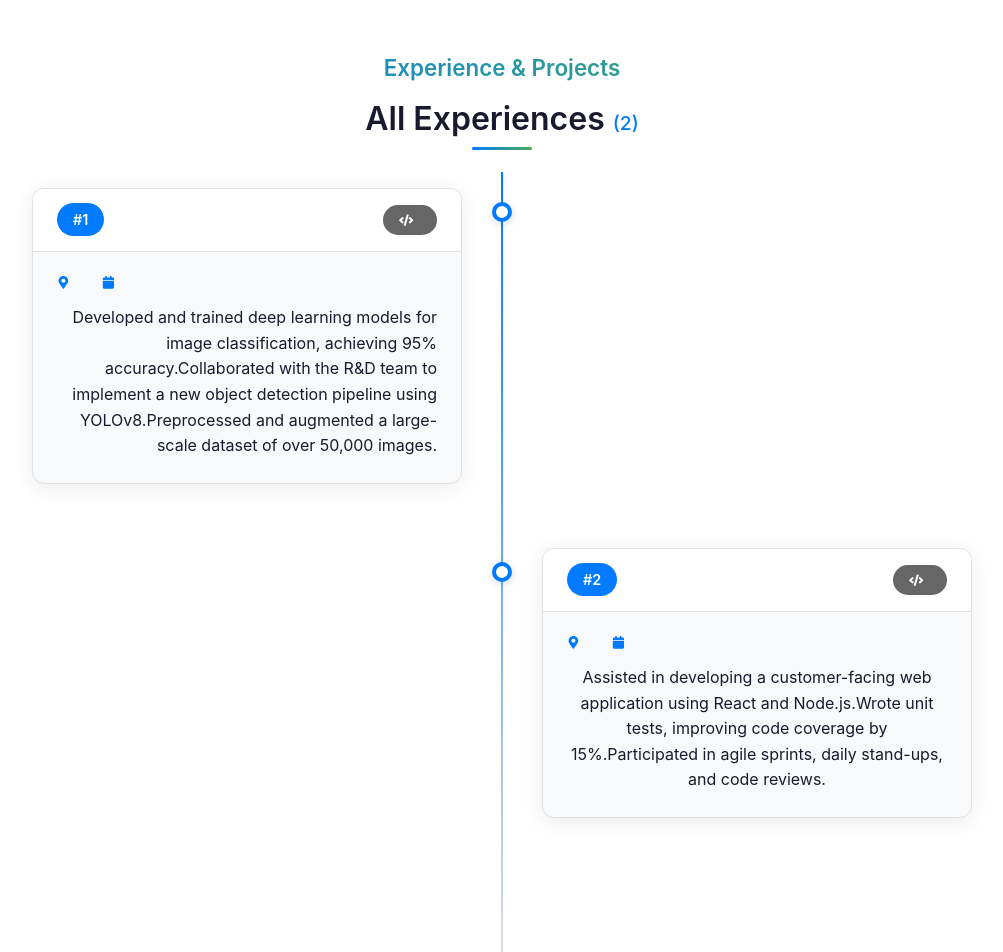
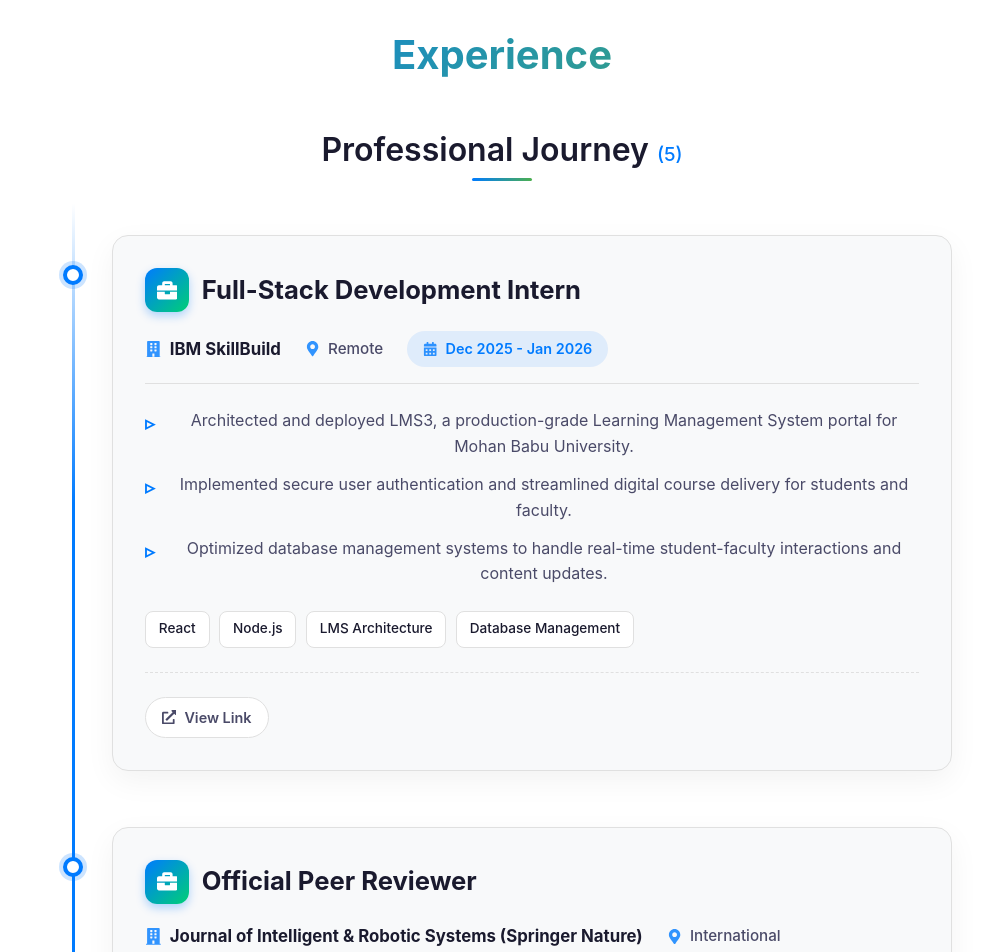
Before and after one commit to Shanmuk4622/my-Portfolio, a React (Vite) app: page /experience in a window 1280 px wide. Shown: the part 140-1092 px from the top of the page, without its empty margins (138-1141 px from the left). Built offline with nearby package versions, Linux system fonts and the light colour scheme.

Commit message:
Experience section section update

```diff
--- a/src/components/ExperienceTimeline.css
+++ b/src/components/ExperienceTimeline.css
@@ -1,126 +1,118 @@
+/* src/components/ExperienceTimeline.css */
 .experience-timeline {
   position: relative;
+  max-width: 900px;
   margin: 0 auto;
-  max-width: 1200px;
-  min-height: 100vh;
-  overflow: visible;
+  padding: 2rem 0;
 }
 
 .experience-timeline::before {
   content: '';
   position: absolute;
-  left: 50%;
   top: 0;
   bottom: 0;
-  width: 2px;
-  background: linear-gradient(to bottom, var(--primary-color), var(--border-color));
-  transform: translateX(-50%);
+  left: 20px;
+  width: 3px;
+  background: linear-gradient(to bottom, transparent, var(--primary-color) 10%, var(--primary-color) 90%, transparent);
+  border-radius: 4px;
 }
 
 .experience-item {
-  padding: 1rem 2rem;
   position: relative;
-  width: 50%;
-  margin-bottom: 2rem;
+  margin-bottom: 3.5rem;
+  padding-left: 60px;
 }
 
-.experience-item::after {
+.experience-item::before {
   content: '';
   position: absolute;
+  left: 11px;
+  top: 30px;
   width: 20px;
   height: 20px;
+  background: var(--bg-color);
+  border: 4px solid var(--primary-color);
   border-radius: 50%;
-  background-color: var(--bg-color);
-  border: 4px solid var(--primary-color);
-  top: 30px;
-  z-index: 2;
-  box-shadow: 0 2px 8px rgba(0,0,0,0.15);
+  z-index: 1;
+  box-shadow: 0 0 0 4px rgba(var(--primary-color-rgb, 0, 123, 255), 0.2);
+  transition: all 0.3s ease;
 }
 
-.experience-item:nth-child(odd) {
-  left: 0;
-  padding-right: 40px;
-  text-align: right;
+.experience-item:hover::before {
+  background: var(--primary-color);
+  transform: scale(1.2);
+  box-shadow: 0 0 15px var(--primary-color);
 }
 
-.experience-item:nth-child(even) {
-  left: 50%;
-  padding-left: 40px;
-}
-
-.experience-item:nth-child(odd)::after {
-  right: -10px;
-}
-
-.experience-item:nth-child(even)::after {
-  left: -10px;
-}
-
-.experience-content {
-  padding: 0;
-  background: transparent;
-  border-radius: 0;
-  box-shadow: none;
-}
-
-/* Experience Card Styling */
 .experience-card {
   background: var(--bg-secondary-color);
-  border-radius: 12px;
-  box-shadow: var(--card-shadow);
-  overflow: hidden;
+  border-radius: 16px;
+  padding: 2rem;
+  box-shadow: 0 10px 30px rgba(0, 0, 0, 0.05);
+  border: 1px solid var(--border-color);
   transition: transform 0.3s ease, box-shadow 0.3s ease;
-  border: 1px solid var(--border-color);
+  position: relative;
 }
 
 .experience-card:hover {
   transform: translateY(-5px);
-  box-shadow: 0 8px 30px rgba(0,0,0,0.2);
+  box-shadow: 0 15px 35px rgba(0, 0, 0, 0.1);
   border-color: var(--primary-color);
+}
+
+body.dark .experience-card {
+  background: rgba(255, 255, 255, 0.03);
+  box-shadow: 0 10px 30px rgba(0, 0, 0, 0.2);
+  border-color: rgba(255, 255, 255, 0.05);
 }
 
 .experience-header {
   display: flex;
   justify-content: space-between;
-  align-items: center;
-  padding: 1rem 1.5rem;
-  background: var(--bg-color);
-  border-bottom: 1px solid var(--border-color);
+  align-items: flex-start;
+  margin-bottom: 1.2rem;
+  flex-wrap: wrap;
+  gap: 1rem;
 }
 
-.experience-id .id-badge {
-  background: var(--primary-color);
-  color: white;
-  padding: 0.5rem 1rem;
-  border-radius: 20px;
-  font-weight: 600;
-  font-size: 0.9rem;
+.experience-role {
+  display: flex;
+  align-items: center;
+  gap: 0.8rem;
 }
 
-.experience-category {
+.role-icon {
+  background: linear-gradient(135deg, var(--primary-color), #00cf76);
+  color: white;
+  width: 44px;
+  height: 44px;
   display: flex;
   align-items: center;
-  gap: 0.5rem;
-  color: white;
-  padding: 0.5rem 1rem;
-  border-radius: 20px;
-  font-size: 0.9rem;
-  font-weight: 500;
+  justify-content: center;
+  border-radius: 12px;
+  font-size: 1.3rem;
+  box-shadow: 0 4px 10px rgba(0, 123, 255, 0.3);
 }
 
-.experience-title {
-  font-size: 1.4rem;
-  font-weight: 600;
+body.dark .role-icon {
+  background: linear-gradient(135deg, var(--primary-color), #00c6ff);
+}
+
+.role-title {
+  font-size: 1.6rem;
+  font-weight: 700;
   color: var(--text-primary-color);
-  margin: 1.5rem 1.5rem 1rem 1.5rem;
-  line-height: 1.3;
+  margin: 0;
+  line-height: 1.2;
 }
 
 .experience-meta {
   display: flex;
+  flex-wrap: wrap;
   gap: 1.5rem;
-  margin: 0 1.5rem 1rem 1.5rem;
-  flex-wrap: wrap;
+  margin-bottom: 1.5rem;
+  padding-bottom: 1rem;
+  border-bottom: 1px solid var(--border-color);
 }
 
 .meta-item {
@@ -128,185 +120,166 @@
   align-items: center;
   gap: 0.5rem;
   color: var(--text-secondary-color);
+  font-size: 0.95rem;
+  font-weight: 500;
+}
+
+.meta-item.org-name {
+  color: var(--text-primary-color);
+  font-weight: 700;
+  font-size: 1.05rem;
+}
+
+.meta-icon {
+  opacity: 0.8;
+  color: var(--primary-color);
+}
+
+.date-badge {
+  background: rgba(0, 123, 255, 0.1);
+  color: var(--primary-color);
+  padding: 0.4rem 1rem;
+  border-radius: 20px;
+  font-weight: 600;
   font-size: 0.9rem;
 }
 
-.meta-icon {
-  color: var(--primary-color);
-  font-size: 0.8rem;
+body.dark .date-badge {
+  background: rgba(0, 198, 255, 0.1);
 }
 
-.experience-description {
-  margin: 0 1.5rem 1.5rem 1.5rem;
+.experience-tasks {
+  list-style: none;
+  padding: 0;
+  margin: 0 0 1.5rem 0;
 }
 
-.experience-description p {
-  color: var(--text-primary-color);
+.experience-tasks li {
+  position: relative;
+  padding-left: 1.5rem;
+  margin-bottom: 0.8rem;
+  color: var(--text-secondary-color);
   line-height: 1.6;
-  margin: 0;
+  font-size: 1rem;
+}
+
+.experience-tasks li::before {
+  content: '▹';
+  position: absolute;
+  left: 0;
+  top: 0;
+  color: var(--primary-color);
+  font-weight: bold;
+  font-size: 1.2rem;
 }
 
 .experience-skills {
-  margin: 0 1.5rem 1.5rem 1.5rem;
-}
-
-.skills-header {
-  display: flex;
-  align-items: center;
-  gap: 0.5rem;
-  margin-bottom: 0.75rem;
-  color: var(--text-primary-color);
-  font-weight: 600;
-  font-size: 0.95rem;
-}
-
-.skills-icon {
-  color: var(--primary-color);
+  margin-bottom: 1.5rem;
 }
 
 .skills-list {
   display: flex;
   flex-wrap: wrap;
-  gap: 0.5rem;
+  gap: 0.6rem;
 }
 
 .skill-tag {
-  display: flex;
-  align-items: center;
-  gap: 0.25rem;
-  background: rgba(79, 209, 197, 0.15);
+  background: var(--bg-color);
+  border: 1px solid var(--border-color);
+  color: var(--text-primary-color);
+  padding: 0.4rem 0.8rem;
+  border-radius: 8px;
+  font-size: 0.85rem;
+  font-weight: 500;
+  transition: all 0.2s ease;
+}
+
+body.dark .skill-tag {
+  background: rgba(255, 255, 255, 0.02);
+  border-color: rgba(255, 255, 255, 0.1);
+}
+
+.skill-tag:hover {
+  border-color: var(--primary-color);
   color: var(--primary-color);
-  padding: 0.25rem 0.75rem;
-  border-radius: 15px;
-  font-size: 0.8rem;
-  font-weight: 500;
-  border: 1px solid rgba(79, 209, 197, 0.3);
+  transform: translateY(-2px);
 }
 
 .experience-links {
-  margin: 0 1.5rem 1.5rem 1.5rem;
-}
-
-.links-header {
-  display: flex;
-  align-items: center;
-  gap: 0.5rem;
-  margin-bottom: 0.75rem;
-  color: var(--text-primary-color);
-  font-weight: 600;
-  font-size: 0.95rem;
-}
-
-.links-icon {
-  color: var(--primary-color);
+  border-top: 1px dashed var(--border-color);
+  padding-top: 1.5rem;
 }
 
 .links-list {
   display: flex;
-  flex-direction: column;
-  gap: 0.5rem;
+  flex-wrap: wrap;
+  gap: 1rem;
 }
 
 .link-item {
   display: flex;
   align-items: center;
   gap: 0.5rem;
-  color: var(--primary-color);
+  color: var(--text-secondary-color);
   text-decoration: none;
-  padding: 0.5rem 0.75rem;
+  font-size: 0.9rem;
+  font-weight: 600;
   background: var(--bg-color);
+  padding: 0.5rem 1rem;
+  border-radius: 30px;
   border: 1px solid var(--border-color);
-  border-radius: 6px;
-  font-size: 0.85rem;
-  transition: all 0.2s ease;
+  transition: all 0.3s ease;
+}
+
+body.dark .link-item {
+  background: rgba(255, 255, 255, 0.05);
 }
 
 .link-item:hover {
   background: var(--primary-color);
   color: white;
   border-color: var(--primary-color);
-  text-decoration: none;
+  transform: translateY(-2px);
+  box-shadow: 0 4px 10px rgba(0, 123, 255, 0.2);
 }
 
-.experience-progress {
-  margin: 0 1.5rem 1.5rem 1.5rem;
+.experience-timeline-empty {
+  text-align: center;
+  padding: 4rem 2rem;
+  background: var(--bg-secondary-color);
+  border-radius: 16px;
+  color: var(--text-secondary-color);
+  font-size: 1.2rem;
+  border: 1px dashed var(--border-color);
 }
 
-.progress-header {
-  display: flex;
-  justify-content: space-between;
-  align-items: center;
-  margin-bottom: 0.5rem;
-  color: var(--text-primary-color);
-  font-weight: 600;
-  font-size: 0.95rem;
-}
-
-.progress-percentage {
-  color: var(--primary-color);
-  font-weight: 700;
-}
-
-.progress-bar {
-  width: 100%;
-  height: 8px;
-  background: var(--border-color);
-  border-radius: 4px;
-  overflow: hidden;
-}
-
-.progress-fill {
-  height: 100%;
-  background: linear-gradient(90deg, var(--primary-color), #4caf50);
-  border-radius: 4px;
-  transition: width 0.3s ease;
-}
-
-.experience-pics {
-  margin: 0 1.5rem 1.5rem 1.5rem;
-  text-align: center;
-}
-
-.pics-count {
-  color: var(--text-secondary-color);
-  font-size: 0.9rem;
-  font-style: italic;
-}
-
-@media (max-width: 900px) {
+@media (max-width: 768px) {
   .experience-timeline::before {
-    left: 20px;
-    transform: none;
+    left: 15px;
   }
 
   .experience-item {
-    width: 100%;
-    left: 0 !important;
-    padding: 1rem 0 1rem 50px;
-    text-align: left !important;
+    padding-left: 45px;
   }
 
-  .experience-item::after {
-    left: 10px !important;
-    right: auto !important;
+  .experience-item::before {
+    left: 6px;
   }
 
-  .experience-header {
-    flex-direction: column;
-    gap: 1rem;
-    align-items: flex-start;
+  .experience-card {
+    padding: 1.5rem;
+  }
+
+  .role-title {
+    font-size: 1.3rem;
   }
 
   .experience-meta {
     flex-direction: column;
-    gap: 0.5rem;
+    gap: 0.8rem;
   }
 
-  .skills-list {
-    justify-content: flex-start;
-  }
-
-  .experience-title {
-    font-size: 1.2rem;
+  .date-badge {
+    align-self: flex-start;
   }
 }
--- a/src/components/ExperienceTimeline.jsx
+++ b/src/components/ExperienceTimeline.jsx
@@ -1,41 +1,14 @@
 import React from 'react';
 import {
   FaBuilding,
-  FaTrophy,
-  FaUserGraduate,
-  FaCode,
-  FaFlask,
-  FaUsers,
-  FaCertificate,
-  FaGamepad,
-  FaLightbulb,
-  FaBook,
   FaCalendarAlt,
   FaExternalLinkAlt,
-  FaTag,
-  FaCalendar,
   FaMapMarkerAlt,
-  FaCogs
+  FaBriefcase
 } from 'react-icons/fa';
 import './ExperienceTimeline.css';
 
-const iconMap = {
-  'Internship': <FaBuilding />,
-  'Hackathon': <FaTrophy />,
-  'Leadership': <FaUserGraduate />,
-  'Project': <FaCode />,
-  'Research': <FaFlask />,
-  'Event': <FaUsers />,
-  'Achievement': <FaTrophy />,
-  'Membership': <FaCertificate />,
-  'Learning': <FaBook />,
-  'Idea': <FaLightbulb />,
-  'Job Simulation': <FaBuilding />,
-  'Conference Submission': <FaCalendarAlt />
-};
-
 const ExperienceTimeline = ({ experienceData }) => {
-  // Ensure we have valid data
   if (!experienceData || !Array.isArray(experienceData) || experienceData.length === 0) {
     return (
       <div className="experience-timeline-empty">
@@ -44,84 +17,52 @@ const ExperienceTimeline = ({ experienceData }) => {
     );
   }
 
-  // Sort by date, newest first, with fallback for invalid dates
-  // Use spread operator to avoid mutating the original array
-  const sortedData = [...experienceData].sort((a, b) => {
-    const dateA = new Date(a.date + '-01');
-    const dateB = new Date(b.date + '-01');
-
-    // Handle invalid dates
-    if (isNaN(dateA.getTime()) && isNaN(dateB.getTime())) return 0;
-    if (isNaN(dateA.getTime())) return 1;
-    if (isNaN(dateB.getTime())) return -1;
-
-    return dateB - dateA; // Newest first
-  });
-
-  const getCategoryColor = (category) => {
-    const colors = {
-      'Project': '#4CAF50',
-      'Hackathon': '#FF9800',
-      'Research': '#9C27B0',
-      'Event': '#2196F3',
-      'Achievement': '#FF5722',
-      'Membership': '#607D8B',
-      'Learning': '#795548',
-      'Idea': '#FFC107',
-      'Job Simulation': '#3F51B5',
-      'Conference Submission': '#E91E63'
-    };
-    return colors[category] || '#666';
-  };
-
   return (
     <div className="experience-timeline">
-      {sortedData.map((experience, idx) => (
-        <div className="experience-item" key={experience.id || idx}>
+      {experienceData.map((exp, idx) => (
+        <div className="experience-item" key={exp.id || idx}>
           <div className="experience-content">
             <div className="experience-card">
-              {/* Header with ID and Category */}
+              {/* Header with Title and Company */}
               <div className="experience-header">
-                <div className="experience-id">
-                  <span className="id-badge">#{experience.id}</span>
-                </div>
-                <div className="experience-category" style={{ backgroundColor: getCategoryColor(experience.category) }}>
-                  {iconMap[experience.category] || <FaCode />}
-                  <span>{experience.category}</span>
+                <div className="experience-role">
+                  <span className="role-icon"><FaBriefcase /></span>
+                  <h3 className="role-title">{exp.role}</h3>
                 </div>
               </div>
 
-              {/* Title */}
-              <h3 className="experience-title">{experience.title}</h3>
-
               {/* Organization and Date */}
               <div className="experience-meta">
+                <div className="meta-item org-name">
+                  <FaBuilding className="meta-icon" />
+                  <span>{exp.company}</span>
+                </div>
                 <div className="meta-item">
                   <FaMapMarkerAlt className="meta-icon" />
-                  <span>{experience.organization}</span>
+                  <span>{exp.location}</span>
                 </div>
-                <div className="meta-item">
-                  <FaCalendar className="meta-icon" />
-                  <span>{experience.date}</span>
+                <div className="meta-item date-badge">
+                  <FaCalendarAlt className="meta-icon" />
+                  <span>{exp.duration}</span>
                 </div>
               </div>
 
               {/* Description */}
               <div className="experience-description">
-                <p>{experience.description}</p>
+                <ul className="experience-tasks">
+                  {Array.isArray(exp.description)
+                    ? exp.description.map((task, i) => <li key={i}>{task}</li>)
+                    : <li>{exp.description}</li>
+                  }
+                </ul>
               </div>
 
               {/* Skills */}
-              {experience.skills && experience.skills.length > 0 && (
+              {exp.skills && exp.skills.length > 0 && (
                 <div className="experience-skills">
-                  <div className="skills-header">
-                    <FaCogs className="skills-icon" />
-                    <span>Skills & Technologies</span>
-                  </div>
                   <div className="skills-list">
-                    {experience.skills.map((skill, i) => (
+                    {exp.skills.map((skill, i) => (
                       <span key={i} className="skill-tag">
-                        <FaTag />
                         {skill}
                       </span>
                     ))}
@@ -130,14 +71,10 @@ const ExperienceTimeline = ({ experienceData }) => {
               )}
 
               {/* Links */}
-              {experience.links && experience.links.length > 0 && (
+              {exp.links && exp.links.length > 0 && (
                 <div className="experience-links">
-                  <div className="links-header">
-                    <FaExternalLinkAlt className="links-icon" />
-                    <span>Links & Resources</span>
-                  </div>
                   <div className="links-list">
-                    {experience.links.map((link, i) => (
+                    {exp.links.map((link, i) => (
                       <a
                         key={i}
                         href={link}
@@ -146,35 +83,13 @@ const ExperienceTimeline = ({ experienceData }) => {
                         className="link-item"
                       >
                         <FaExternalLinkAlt />
-                        {link.length > 50 ? link.substring(0, 50) + '...' : link}
+                        {link.includes('github') ? 'View Project' :
+                         link.includes('linkedin') ? 'View Post' :
+                         link.includes('orcid') ? 'View ORCID' :
+                         link.includes('ssrn') ? 'View Paper' : 'View Link'}
                       </a>
                     ))}
                   </div>
-                </div>
-              )}
-
-              {/* Progress */}
-              {experience.progress !== undefined && (
-                <div className="experience-progress">
-                  <div className="progress-header">
-                    <span>Progress</span>
-                    <span className="progress-percentage">{experience.progress}%</span>
-                  </div>
-                  <div className="progress-bar">
-                    <div
-                      className="progress-fill"
-                      style={{ width: `${experience.progress}%` }}
-                    ></div>
-                  </div>
-                </div>
-              )}
-
-              {/* Pictures count */}
-              {experience.pics && experience.pics.length > 0 && (
-                <div className="experience-pics">
-                  <span className="pics-count">
-                    📷 {experience.pics.length} image{experience.pics.length > 1 ? 's' : ''} available
-                  </span>
                 </div>
               )}
             </div>
--- /dev/null
+++ b/src/data/experience.json
@@ -0,0 +1,107 @@
+[
+    {
+        "id": 1,
+        "role": "Full-Stack Development Intern",
+        "company": "IBM SkillBuild",
+        "location": "Remote",
+        "duration": "Dec 2025 - Jan 2026",
+        "description": [
+            "Architected and deployed LMS3, a production-grade Learning Management System portal for Mohan Babu University.",
+            "Implemented secure user authentication and streamlined digital course delivery for students and faculty.",
+            "Optimized database management systems to handle real-time student-faculty interactions and content updates."
+        ],
+        "skills": [
+            "React",
+            "Node.js",
+            "LMS Architecture",
+            "Database Management"
+        ],
+        "links": [
+            "https://drive.google.com/file/d/1DT5LSCcobGSQxIkZFQIUq59fGg_mSBo5/view"
+        ]
+    },
+    {
+        "id": 2,
+        "role": "Official Peer Reviewer",
+        "company": "Journal of Intelligent & Robotic Systems (Springer Nature)",
+        "location": "International",
+        "duration": "Nov 2025 - Present",
+        "description": [
+            "Appointed as a technical reviewer for a high-impact Springer Nature journal (Scopus Indexed).",
+            "Conducted critical analysis and provided technical feedback on research manuscripts in the fields of robotics and intelligent systems.",
+            "Ensured academic integrity and technical accuracy of state-of-the-art AI research before publication."
+        ],
+        "skills": [
+            "Critical Analysis",
+            "Robotics Research",
+            "Academic Integrity",
+            "Technical Writing"
+        ],
+        "links": [
+            "https://orcid.org/0009-0008-3651-4077"
+        ]
+    },
+    {
+        "id": 4,
+        "role": "Technology Virtual Intern",
+        "company": "Deloitte (via Forage)",
+        "location": "Virtual",
+        "duration": "July 2025",
+        "description": [
+            "Executed data reconciliation tasks using Python and Pandas to analyze complex telemetry datasets.",
+            "Drafted a comprehensive proposal for a secure, real-time intranet dashboard for corporate monitoring.",
+            "Practiced Agile methodologies and professional technical reporting within a simulated corporate environment."
+        ],
+        "skills": [
+            "Python",
+            "Pandas",
+            "Agile Methodologies",
+            "Business Communication"
+        ],
+        "links": [
+            "https://forage-uploads-prod.s3.amazonaws.com/completion-certificates/9PBTqmSxAf6zZTseP/udmxiyHeqYQLkTPvf_9PBTqmSxAf6zZTseP_KpzcgKMdrAYSeuxCt_1753417154738_completion_certificate.pdf"
+        ]
+    },
+    {
+        "id": 5,
+        "role": "Conference Event Manager & Volunteer",
+        "company": "IEEE Student Branch",
+        "location": "VIT-AP University",
+        "duration": "Oct 2024 - Present",
+        "description": [
+            "Managed logistical operations and speaker coordination for the IEEE AISP 2024-25 Conference.",
+            "Led community outreach programs to promote STEM and Computer Vision technologies to undergraduate students.",
+            "Recognized with the 'IEEE Milestone Award' for exceptional dedication and service to the student branch."
+        ],
+        "skills": [
+            "Event Management",
+            "Networking",
+            "Public Speaking",
+            "Logistics"
+        ],
+        "links": [
+            "https://www.linkedin.com/posts/shanmukesh-bonala_vitap-ieee-outreach-activity-7300559581296922624-61kv/?utm_source=share&utm_medium=member_desktop&rcm=ACoAAEXeVFUBn9rTffqhOSjYb3ryVIZLkjbtQRU"
+        ]
+    },
+    {
+        "id": 6,
+        "role": "Independent AI/ML Researcher",
+        "company": "Academic Collaboration / SSRN",
+        "location": "Remote",
+        "duration": "Aug 2025 - Present",
+        "description": [
+            "Authored and published multiple preprints on SSRN focusing on YOLOv10 performance and DWT-based medical image classification.",
+            "Developed 'LDW-CNet', an interpretable CNN model achieving high accuracy in Brain Tumor detection via Learnable Discrete Wavelet Transforms.",
+            "Presented technical findings at NIT Puducherry (ICDTSES 2026)."
+        ],
+        "skills": [
+            "Deep Learning",
+            "PyTorch",
+            "Computer Vision",
+            "Signal Processing"
+        ],
+        "links": [
+            "https://scholar.google.com/citations?hl=en&authuser=2&user=7fVbOlwAAAAJ"
+        ]
+    }
+]
--- a/src/pages/ExperiencePage.jsx
+++ b/src/pages/ExperiencePage.jsx
@@ -1,46 +1,25 @@
 import React, { useState, useEffect } from 'react';
 import skillsData from '../data/skills.json';
+import experienceData from '../data/experience.json';
 import './ExperiencePage.css';
 import ExperienceTimeline from '../components/ExperienceTimeline';
 import SkillsGrid from '../components/SkillsGrid';
 
 const ExperiencePage = () => {
-  const [experienceData, setExperienceData] = useState([]);
   const [loading, setLoading] = useState(true);
-  const [error, setError] = useState(null);
 
   useEffect(() => {
-    const loadData = async () => {
-      try {
-        const response = await fetch('/activity.json');
-        if (!response.ok) {
-          throw new Error('Failed to fetch data');
-        }
-        const data = await response.json();
-        setExperienceData(Array.isArray(data) ? data : Object.values(data));
-      } catch (err) {
-        setError(err.message);
-        // Fallback to direct import
-        try {
-          const module = await import('../data/activity.json');
-          const data = module.default;
-          setExperienceData(Array.isArray(data) ? data : Object.values(data));
-          setError(null);
-        } catch {
-          setError('Failed to load experience data');
-        }
-      } finally {
-        setLoading(false);
-      }
-    };
-
-    loadData();
+    // Simulate a brief loading state for smooth transition
+    const timer = setTimeout(() => {
+      setLoading(false);
+    }, 500);
+    return () => clearTimeout(timer);
   }, []);
 
   if (loading) {
     return (
       <div className="experience-container">
-        <h1 className="experience-title">Experience & Projects</h1>
+        <h1 className="experience-title">Experience</h1>
         <div className="loading-state">
           <div className="loading-spinner"></div>
           <p>Loading experiences...</p>
@@ -49,25 +28,14 @@ const ExperiencePage = () => {
     );
   }
 
-  if (error && experienceData.length === 0) {
-    return (
-      <div className="experience-container">
-        <h1 className="experience-title">Experience & Projects</h1>
-        <div className="error-state">
-          <p>Unable to load experiences. Please try again later.</p>
-        </div>
-      </div>
-    );
-  }
-
   return (
     <div className="experience-container">
-      <h1 className="experience-title">Experience & Projects</h1>
+      <h1 className="experience-title">Experience</h1>
 
       {/* Experience Timeline */}
       <div className="timeline-section">
         <h2 className="section-title">
-          All Experiences
+          Professional Journey
           <span className="experience-count">({experienceData.length})</span>
         </h2>
         <ExperienceTimeline experienceData={experienceData} />
```
